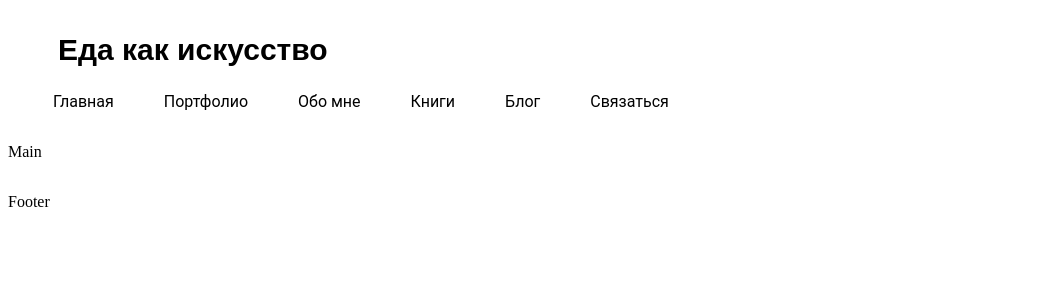
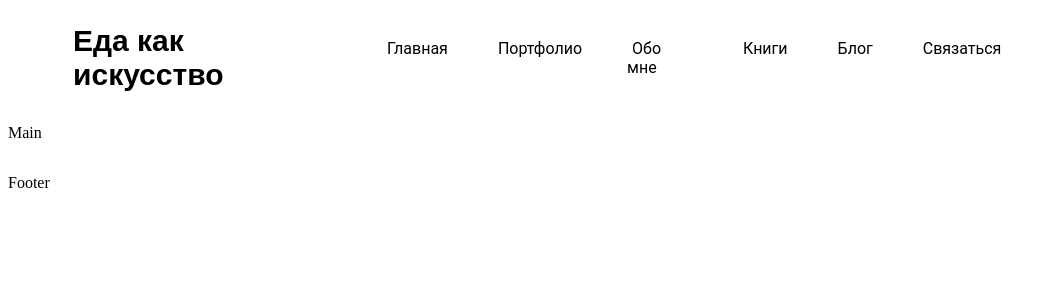
Before and after one commit to NikitOS-1/food-blog, a React (Create React App) app: page / in a window 1280 px wide. Shown: the top 300 px of the page, without its empty margins (0-1056 px from the left). Built offline with nearby package versions, Linux system fonts and the light colour scheme.

Commit message:
deleted grid components

```diff
--- a/src/componets/Menu/Menu.module.scss
+++ b/src/componets/Menu/Menu.module.scss
@@ -7,8 +7,7 @@
             margin-right: 40px;
 
             a {
-                font-family: 'Roboto',
-                    sans-serif;
+                font-family: 'Roboto', sans-serif;
                 padding: 5px;
                 text-decoration: none;
                 color: black;
--- a/src/container/Header/Header.module.scss
+++ b/src/container/Header/Header.module.scss
@@ -1,11 +1,11 @@
 .header {
-    // display: flex;
-    // align-items: center;
-    // justify-content: space-between;
-    // max-width: 1270px;
-    // margin: 0 auto;
-    // padding: 0 15px;
-    // height: 100px;
+    display: flex;
+    align-items: center;
+    justify-content: space-between;
+    max-width: 1270px;
+    margin: 0 auto;
+    padding: 0 15px;
+    height: 100px;
 
     .logo {
         margin-left: 50px;
--- a/src/container/Header/Header.tsx
+++ b/src/container/Header/Header.tsx
@@ -1,5 +1,6 @@
 import style from "./Header.module.scss";
 import Menu from "../../componets/Menu/Menu";
+import { Grid } from "@mui/material";
 
 type Props = {};
 
```
